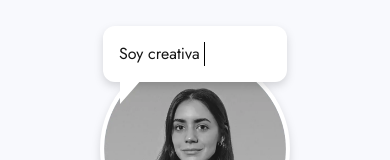
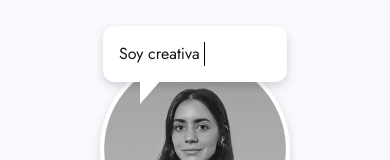
Before and after one commit to TeoVerdaguer/eliana-web, a Next.js app: page / in a window 390 px wide. Shown: the part 125-285 px from the top of the page. Built offline with nearby package versions, Linux system fonts and the light colour scheme.

Commit message:
fix home text bubble style

```diff
--- a/src/app/page.tsx
+++ b/src/app/page.tsx
@@ -18,7 +18,7 @@ export default function Home() {
             delayBetweenWords={1500}
           />
         </div>
-        <div className="absolute z-10 mr-30 md:mr-0 md:ml-39.5 mt-4 md:mt-9 w-0 h-0 border-t-[34px] border-r-[30px] border-b-0 border-l-0 border-solid border-t-white border-r-transparent border-b-transparent border-l-transparent" />
+        <div className="absolute z-10 mr-30 md:mr-0 ml-10 sm:ml-39.5 mt-4 md:mt-9 w-0 h-0 border-t-[34px] border-r-[30px] border-b-0 border-l-0 border-solid border-t-white border-r-transparent border-b-transparent border-l-transparent" />
 
         <div className="h-[190px] w-[190px] rounded-full border-4 border-white  drop-shadow-lg">
           <Image
```
